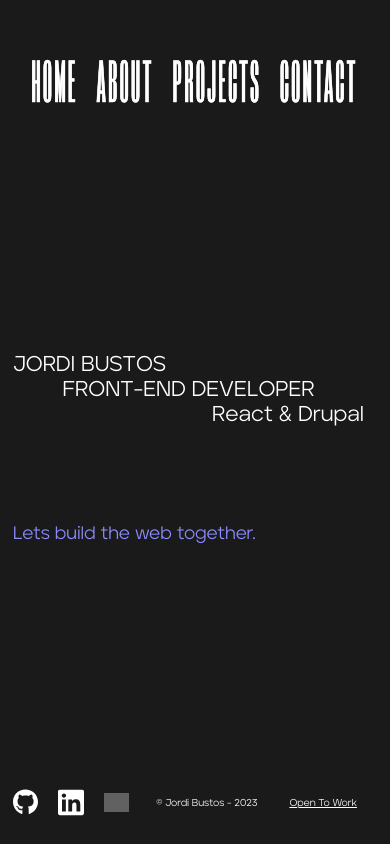
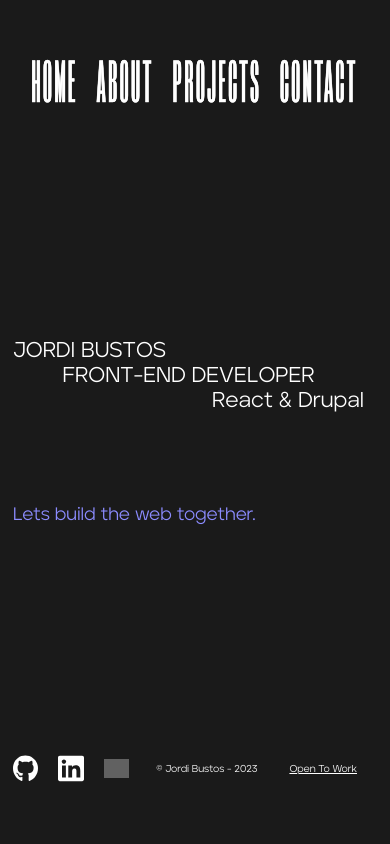
Before and after one commit to JordiBustos/portfolio, a React (Vite) app: page / in a window 390 px wide. Built offline with nearby package versions, Linux system fonts and the light colour scheme; grey boxes are pictures that could not be loaded.

Commit message:
adjust footer

```diff
--- a/src/components/footer/footer.css
+++ b/src/components/footer/footer.css
@@ -64,6 +64,9 @@
 }
 
 @media (max-width:550px) {
+    #socialMedia {
+        margin-bottom:7vh;
+    }
     #socialMedia li:nth-child(4) {
         margin-left: 10%;
         font-size:1rem
```
